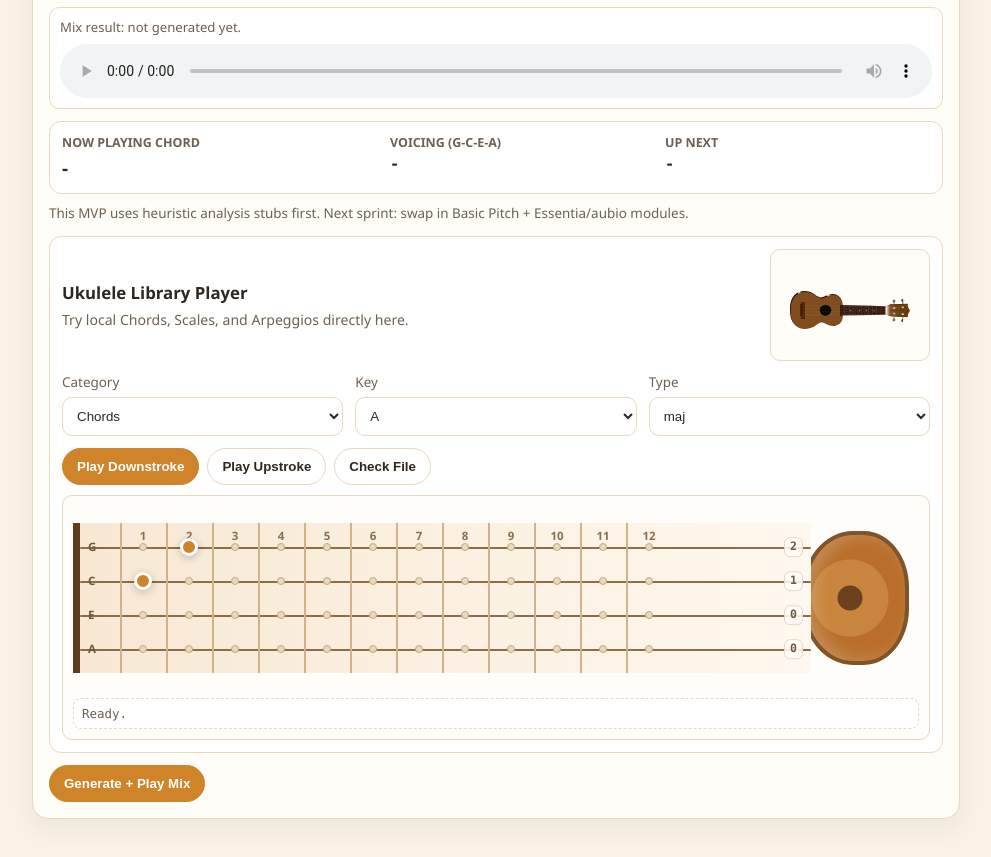
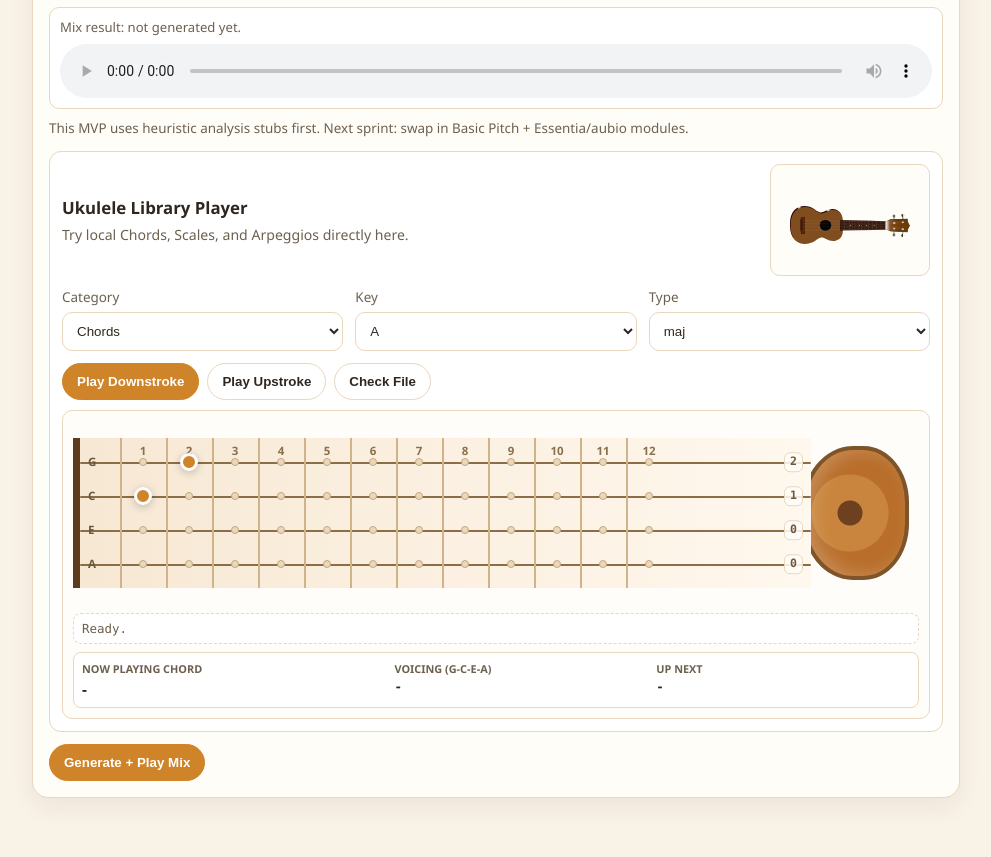
Before and after one commit to Lemon-Ukulele/lemon-tea-aur-ukulele-site, a website: page studio.html in a window 1280 px wide. Shown: the part 824-1681 px from the top of the page, without its empty margins (144-1135 px from the left). Drawn offline with Linux system fonts and the light colour scheme.

Commit message:
Move now playing panel under ukulele visualizer

```diff
--- a/studio.html
+++ b/studio.html
@@ -96,36 +96,36 @@
       font-weight: 700;
     }
     .now-playing {
-      margin-top: 12px;
+      margin-top: 8px;
       border: 1px solid var(--line);
-      border-radius: 12px;
+      border-radius: 8px;
       background: #fff;
-      padding: 12px;
+      padding: 8px;
       display: grid;
       grid-template-columns: 1.2fr 1fr 1fr;
-      gap: 10px;
+      gap: 8px;
       align-items: start;
     }
     .now-card {
       min-width: 0;
     }
     .now-label {
-      margin: 0 0 4px;
+      margin: 0 0 3px;
       color: var(--muted);
-      font-size: 0.78rem;
+      font-size: 0.68rem;
       font-weight: 700;
       text-transform: uppercase;
     }
     .now-value {
       margin: 0;
       color: var(--txt);
-      font-size: 1.18rem;
+      font-size: 0.95rem;
       font-weight: 800;
       overflow-wrap: anywhere;
     }
     .now-value.small {
       font-family: ui-monospace, SFMono-Regular, Menlo, monospace;
-      font-size: 0.95rem;
+      font-size: 0.78rem;
       font-weight: 700;
     }
     .tool-box {
@@ -384,20 +384,6 @@
         <audio id="mixResultAudio" controls></audio>
         <a id="mixDownload" class="mix-download" href="#" download="ukulele-mix.webm" style="display:none;">Download Mixed Audio</a>
       </div>
-      <section class="now-playing" aria-label="Now Playing Chord">
-        <div class="now-card">
-          <p class="now-label">Now Playing Chord</p>
-          <p class="now-value" id="nowChord">-</p>
-        </div>
-        <div class="now-card">
-          <p class="now-label">Voicing (G-C-E-A)</p>
-          <p class="now-value small" id="nowVoicing">-</p>
-        </div>
-        <div class="now-card">
-          <p class="now-label">Up Next</p>
-          <p class="now-value small" id="nextChord">-</p>
-        </div>
-      </section>
       <p class="note">This MVP uses heuristic analysis stubs first. Next sprint: swap in Basic Pitch + Essentia/aubio modules.</p>
 
       <section class="library">
@@ -444,6 +430,20 @@
             <div class="uke-body" aria-hidden="true"></div>
           </div>
           <div class="library-path" id="libPath">Ready.</div>
+          <section class="now-playing" aria-label="Now Playing Chord">
+            <div class="now-card">
+              <p class="now-label">Now Playing Chord</p>
+              <p class="now-value" id="nowChord">-</p>
+            </div>
+            <div class="now-card">
+              <p class="now-label">Voicing (G-C-E-A)</p>
+              <p class="now-value small" id="nowVoicing">-</p>
+            </div>
+            <div class="now-card">
+              <p class="now-label">Up Next</p>
+              <p class="now-value small" id="nextChord">-</p>
+            </div>
+          </section>
         </div>
       </section>
       <div class="actions">
```
